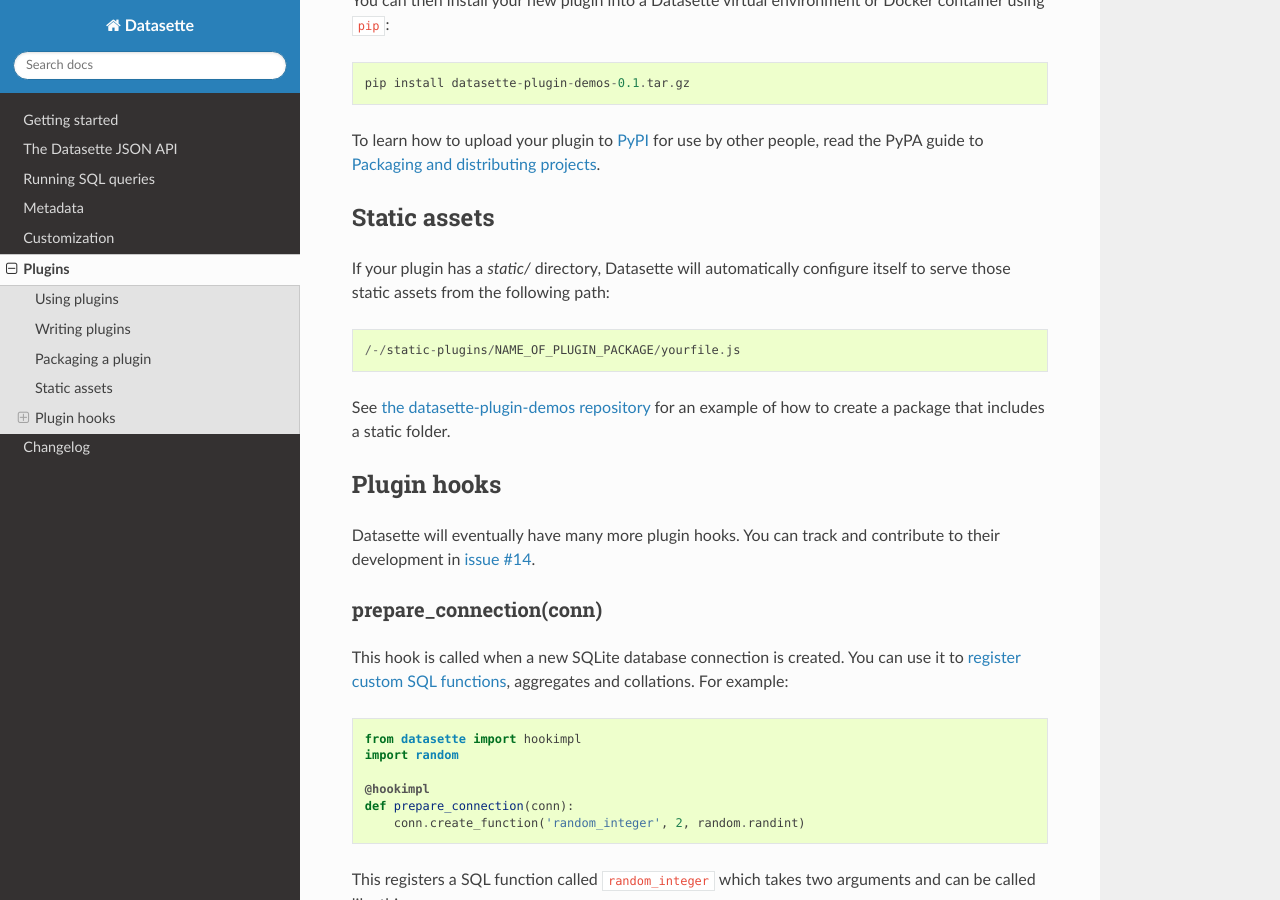
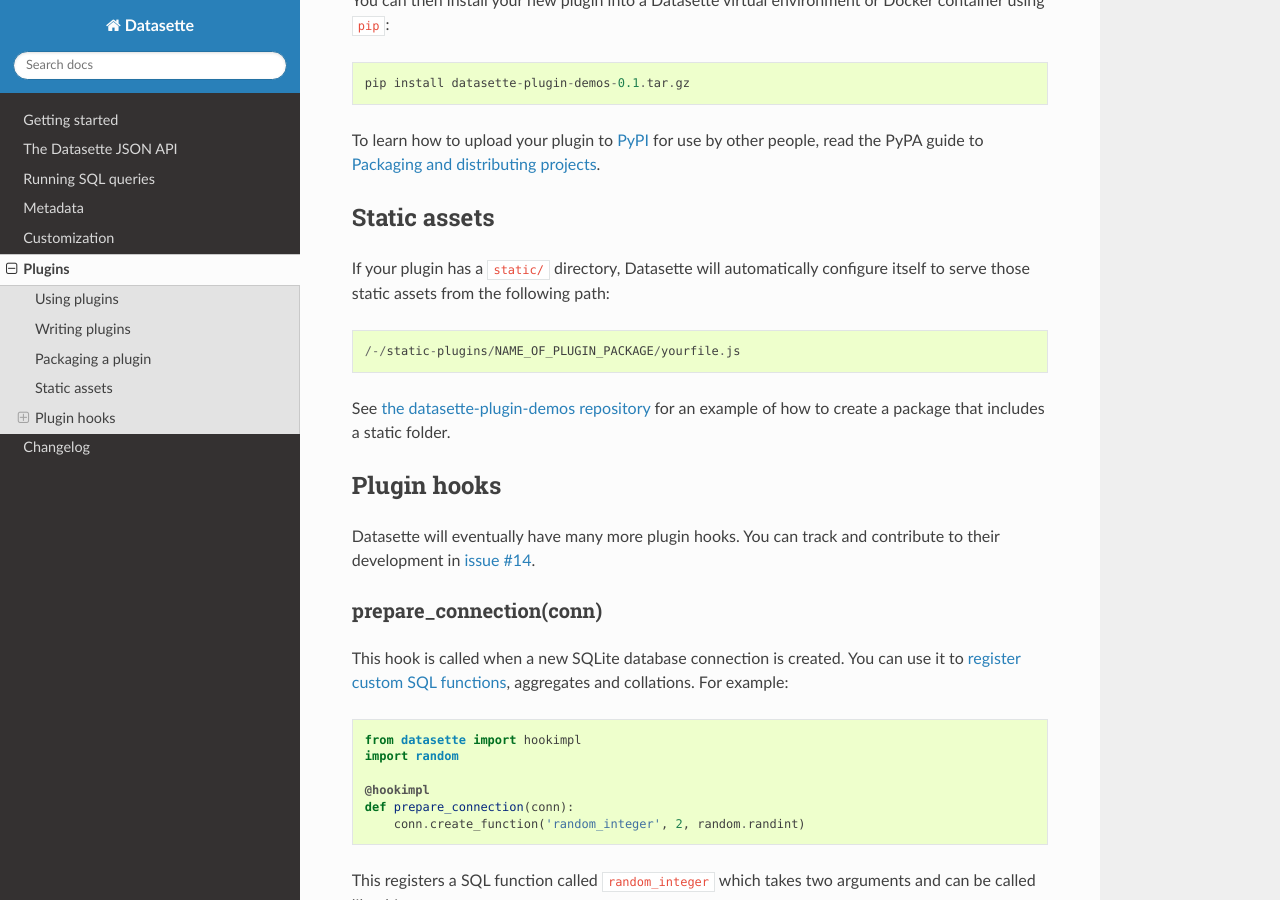
Before and after one commit to simonw/datasette, a Sphinx documentation site: the page built from docs/plugins.rst, in a window 1280 px wide and 900 px high, scrolled down 2119 px. Built offline with Sphinx 7.4.7 and the Read the Docs theme 2.0.0, drawn with Linux system fonts in a browser that asks for light colours.

Commit message:
Formatting tweak

```diff
--- a/docs/plugins.rst
+++ b/docs/plugins.rst
@@ -114,8 +114,8 @@
 Static assets
 -------------
 
-If your plugin has a `static/` directory, Datasette will automatically configure
-itself to serve those static assets from the following path::
+If your plugin has a ``static/`` directory, Datasette will automatically
+configure itself to serve those static assets from the following path::
 
     /-/static-plugins/NAME_OF_PLUGIN_PACKAGE/yourfile.js
 
```
